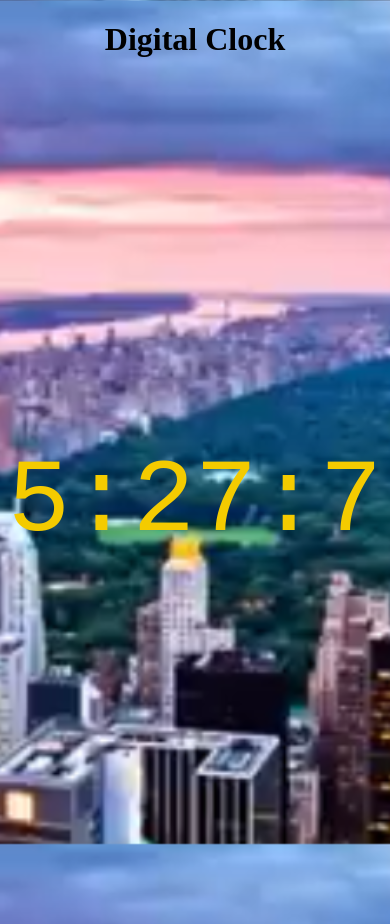
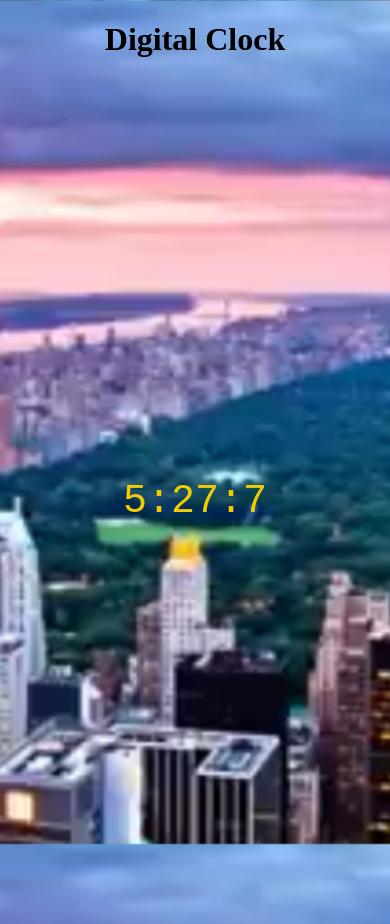
Before and after one commit to TAHAqaisrani/digital-Clock-, a plain HTML site: page index.html in a window 390 px wide. Drawn offline with Linux system fonts and the light colour scheme.

Commit message:
Made clock responsive with clamp() and media queries

```diff
--- a/style.css
+++ b/style.css
@@ -1,24 +1,39 @@
-body{
-
+body {
     background-image: url(backGround.png);
     background-position: center;
     background-repeat: no-repeat;
     background-size: cover;
     background-attachment: fixed;
-     margin: 0px;
+    margin: 0;
 }
-#clock-container{
+
+#clock-container {
     display: flex;
-     justify-content: center;
-
-   align-items: center;
+    justify-content: center;
+    align-items: center;
     height: 100vh;
 }
-h1{
+
+h1 {
     text-align: center;
 }
-#clock{
+
+/* Responsive clock */
+#clock {
     font-family: monospace;
-    font-size: 6.5rem;
+    font-size: clamp(2rem, 10vw, 6.5rem); /* responsive font scaling */
     color: rgb(244, 203, 0);
 }
+
+/* Extra fine-tuning with media queries */
+@media (max-width: 768px) {
+    #clock {
+        font-size: 4rem;
+    }
+}
+
+@media (max-width: 480px) {
+    #clock {
+        font-size: 2.5rem;
+    }
+}
```
